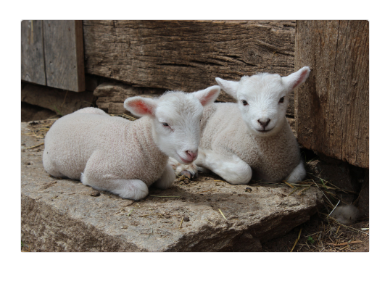
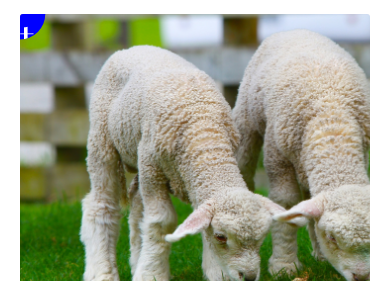
Before and after one commit to JayPeaa/msproject5, a Django app: page / in a window 390 px wide. Shown: the part 1960-2241 px from the top of the page. Run offline with Django 3.2, Linux system fonts and the light colour scheme; some libraries are stand-ins or nearby versions.

Commit message:
work with clip path animation

```diff
--- a/static/css/main.css
+++ b/static/css/main.css
@@ -75,6 +75,48 @@
   max-height: 60vh;
   object-fit: cover; }
 
+.pic1 {
+  background-image: url("/static/img/family.jpg");
+  background-size: cover;
+  min-height: 320px;
+  box-sizing: border-box; }
+
+.pic2 {
+  background-image: url("/static/img/cwtch_corner.jpg");
+  background-size: cover;
+  min-height: 320px;
+  box-sizing: border-box; }
+
+.pic3 {
+  background-image: url("/static/img/lambs_outdoors.jpg");
+  background-size: cover;
+  min-height: 320px;
+  box-sizing: border-box; }
+
+.pic4 {
+  background-image: url("/static/img/carrots.jpg");
+  background-size: cover;
+  min-height: 320px;
+  box-sizing: border-box; }
+
+.block {
+  border-radius: 3px;
+  padding: 0 !important; }
+  .block-inner {
+    background: blue;
+    border-radius: 3px;
+    width: 100%;
+    clip-path: circle(10% at 0% 0%);
+    transition: clip-path .5s ease-in-out; }
+    .block-inner h1 {
+      color: white;
+      margin: 0; }
+    .block-inner p {
+      color: white;
+      font-size: 1em; }
+  .block:hover .block-inner {
+    clip-path: circle(75%); }
+
 .header-top {
   background-color: #566948;
   color: white;
--- a/static/scss/_home.scss
+++ b/static/scss/_home.scss
@@ -0,0 +1,69 @@
+.pic1 {
+    background-image: url('/static/img/family.jpg');
+    background-size: cover;
+    min-height: 320px;
+    box-sizing: border-box;
+
+
+}
+.pic2 {
+    background-image: url('/static/img/cwtch_corner.jpg');
+    background-size: cover;
+    min-height: 320px;
+    box-sizing: border-box;
+
+
+}
+
+
+.pic3 {
+    background-image: url('/static/img/lambs_outdoors.jpg');
+    background-size: cover;
+    min-height: 320px;
+    box-sizing: border-box;
+
+}
+
+
+.pic4 {
+    background-image: url('/static/img/carrots.jpg');
+    background-size: cover;
+    min-height: 320px;
+    box-sizing: border-box;
+
+}
+
+
+
+.block {
+    // width: 30%;
+    // background: grey;
+    border-radius: 3px;
+    padding: 0!important;
+    // margin: 1em;
+
+
+    &-inner {
+        background: blue;
+        // padding: 1em;
+        border-radius: 3px;
+        width: 100%;
+        clip-path: circle(10% at 0% 0%);
+        transition: clip-path .5s ease-in-out;
+
+
+        h1 {
+            color: white;
+            margin: 0;
+        }
+
+        p {
+            color: white;
+            font-size: 1em;
+        }
+    }
+
+    &:hover .block-inner {
+        clip-path: circle(75%);
+    }
+}
--- a/templates/home.html
+++ b/templates/home.html
@@ -12,32 +12,67 @@
         </p>
 
 
+
+
+        <!-- clip path elements -->
+<div class="container-fluid ">
+    <div class="row">
+        <div class="pic1 block col-sm-12 col-md-6">
+            <div class="block-inner">
+                <h1>test</h1>
+                <p>this is a test</p>
+            </div>
+        </div>
+        <div class="pic2 block col-sm-12 col-md-6">
+            <div class="block-inner">
+                <h1>test</h1>
+                <p>this is a test</p>
+            </div>
+        </div>
+        <div class="pic3 block col-sm-12 col-md-6">
+            <div class="block-inner">
+                <h1>test</h1>
+                <p>this is a test</p>
+            </div>
+        </div>
+        <div class="pic4 block col-sm-12 col-md-6">
+            <div class="block-inner">
+                <h1>test</h1>
+                <p>this is a test</p>
+            </div>
+        </div>
+    </div>
+</div>
+
+
+
+
+
         <!--Activity Section-->
 
         <h2 class="col text-center">Activities</h2>
 
 
-
         <!--Grid System for Activity Cards-->
 
         <div class="row">
-            <div class="col-sm-12 col-md-6">
-                <div class="card">
+            <div class="window-pic col-sm-12 col-md-6">
+                <div class="window-pic-inner">
                     <img class="card-img-top" src="/static/img/family.jpg" alt="Card image cap">
                 </div>
             </div>
-            <div class="col-sm-12 col-md-6">
-                <div class="card">
+            <div class="window-pic col-sm-12 col-md-6">
+                <div class="window-pic-inner">
                     <img class="card-img-top" src="/static/img/cwtch_corner.jpg" alt="Card image cap">
                 </div>
             </div>
-            <div class="col-sm-12 col-md-6">
-                <div class="card">
+            <div class="window-pic col-sm-12 col-md-6">
+                <div class="window-pic-inner">
                     <img class="card-img-top" src="/static/img/lamb.jpg" alt="Card image cap">
                 </div>
             </div>
-            <div class="col-sm-12 col-md-6">
-                <div class="card">
+            <div class="window-pic col-sm-12 col-md-6">
+                <div class="window-pic-inner">
                     <img class="card-img-top" src="/static/img/carrots.jpg" alt="Card image cap">
                 </div>
             </div>
```
Also changed, not shown: 2 other files.
